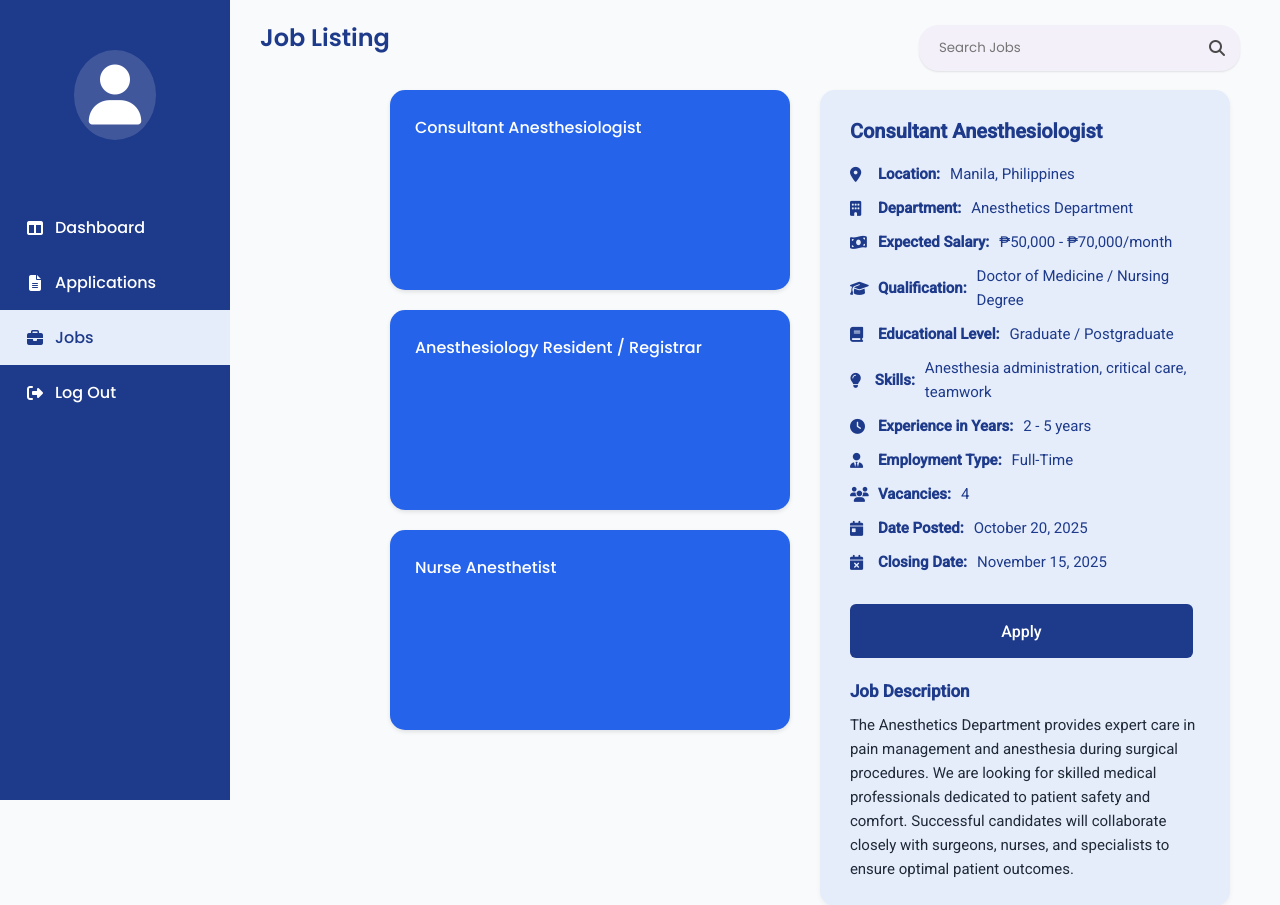
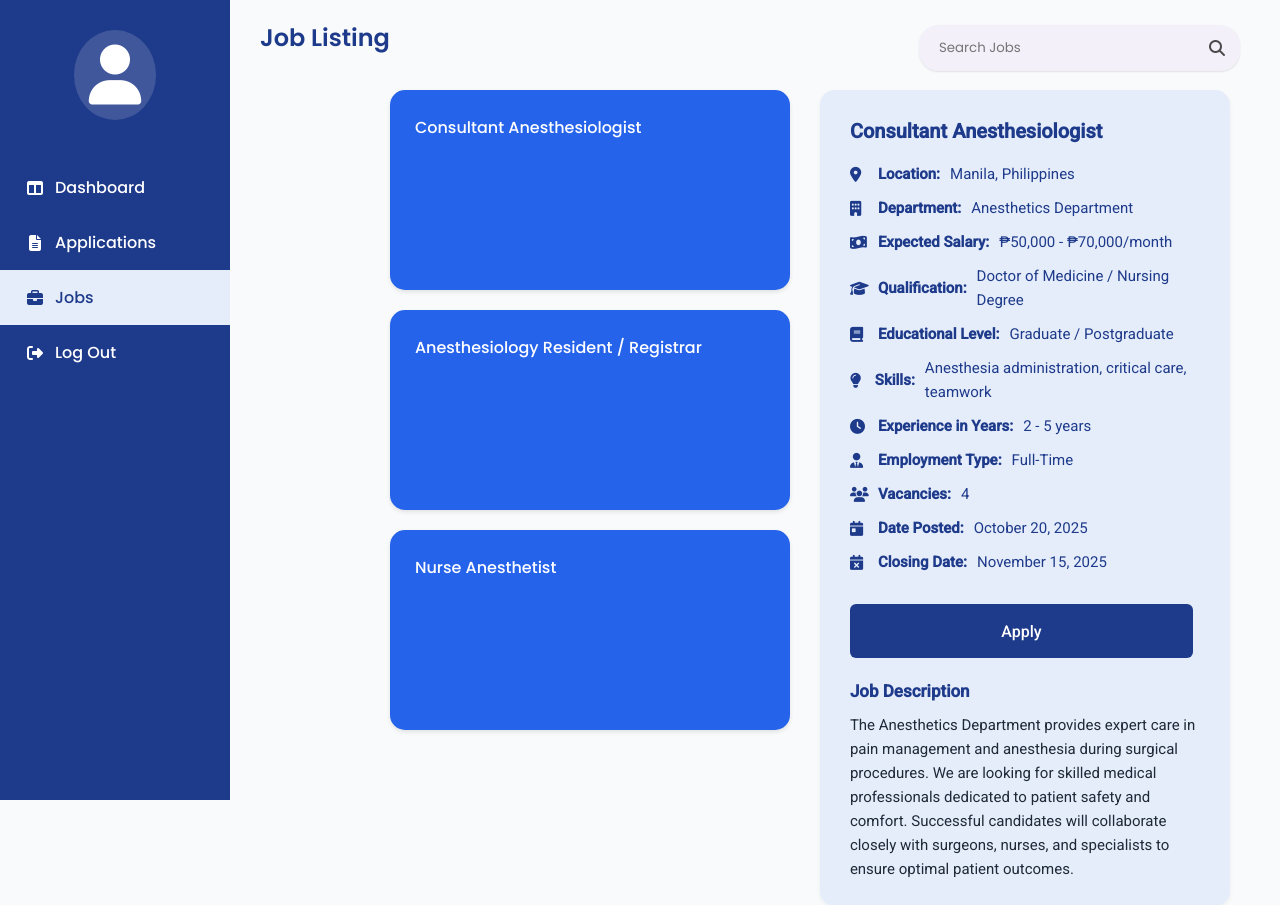
Before and after one commit to jojanajeangarabillo/HR-EMPLOYEE-MANAGEMENT, a PHP site: page /HR-EMPLOYEE-MANAGEMENT/Applicant_Jobs.php in a window 1280 px wide. Shown: the top 905 px of the page. Run offline with PHP 8.4, Linux system fonts and the light colour scheme.

Commit message:
admin dash

```diff
--- a/applicant.css
+++ b/applicant.css
@@ -267,20 +267,7 @@ button:hover {
     top: 0;
 }
 
-
-
-/* Profile */
-.profile {
-    display: flex;
-    justify-content: center;
-    align-items: center;
-    padding: 20px;
-    color: white;
-    text-decoration: none;
-    border-radius: 50%;
-    transition: all 0.3s ease;
-}
-
+/* Profile Icon */
 .profile i {
     font-size: 60px;
     color: #ffffff;
@@ -288,12 +275,6 @@ button:hover {
     border-radius: 50%;
     padding: 15px;
     margin-bottom: 40px;
-}
-
-.profile:hover {
-    background-color: #2C4FB0;
-    transform: scale(1.05);
-    box-shadow: 0 4px 8px rgba(0, 0, 0, 0.25);
 }
 
 /* Navigation */
```
Also changed, not shown: Applicant_Dashboard.php (+0 -10 lines), Login.php (+2 -5 lines).
